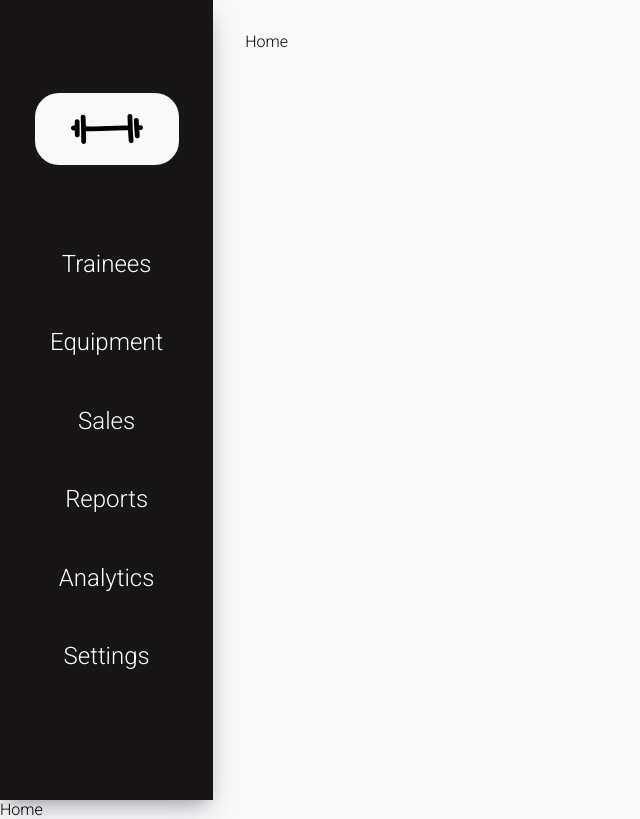
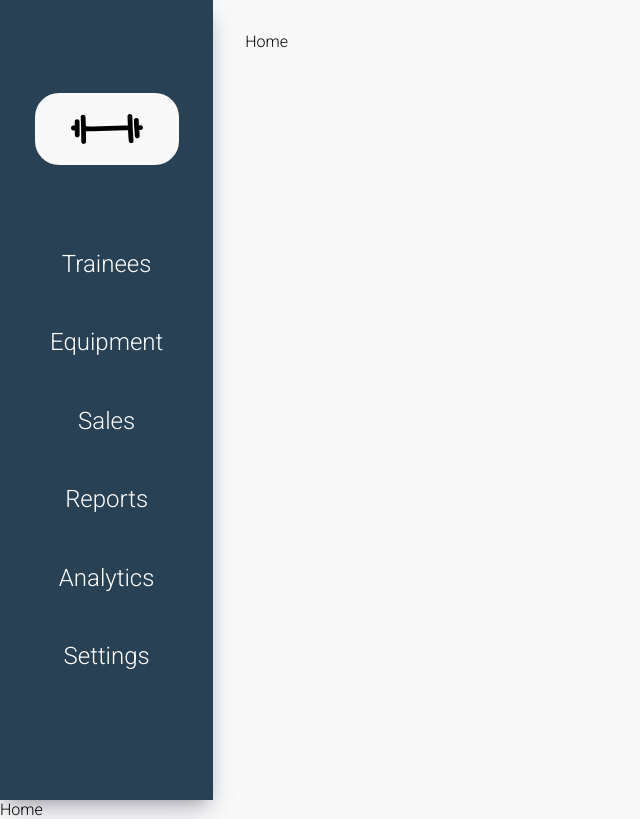
Before and after one commit to NoNameYet0/Dashboard, a React (Vite) app: page / in a window 1280 px wide. Shown: the whole page, without its empty margins (0-640 px from the left). Built offline with nearby package versions, Linux system fonts and the light colour scheme.

Commit message:
fix small bug in navigation and changing secondary color in theme

```diff
--- a/src/routes/navigation/navigation.styles.ts
+++ b/src/routes/navigation/navigation.styles.ts
@@ -156,6 +156,6 @@ export const LinksContainer = styled.div`
   }
 
   @media (max-width: ${({ theme }) => theme.breakpoints.sm}) {
-    margin-top: -6em;
+    margin-top: -3em;
   }
 `;
--- a/src/styles/theme.ts
+++ b/src/styles/theme.ts
@@ -3,7 +3,7 @@ import { DefaultTheme } from "styled-components";
 const theme: DefaultTheme = {
   colors: {
     "bg-primary": "#f9f9f9",
-    "bg-secondary": "rgb(23, 21, 21)",
+    "bg-secondary": "rgb(41, 65, 84)",
     "font-primary": "#000000",
     "font-secondary": "#ffffff",
     "success-color": "#28a745",
```
